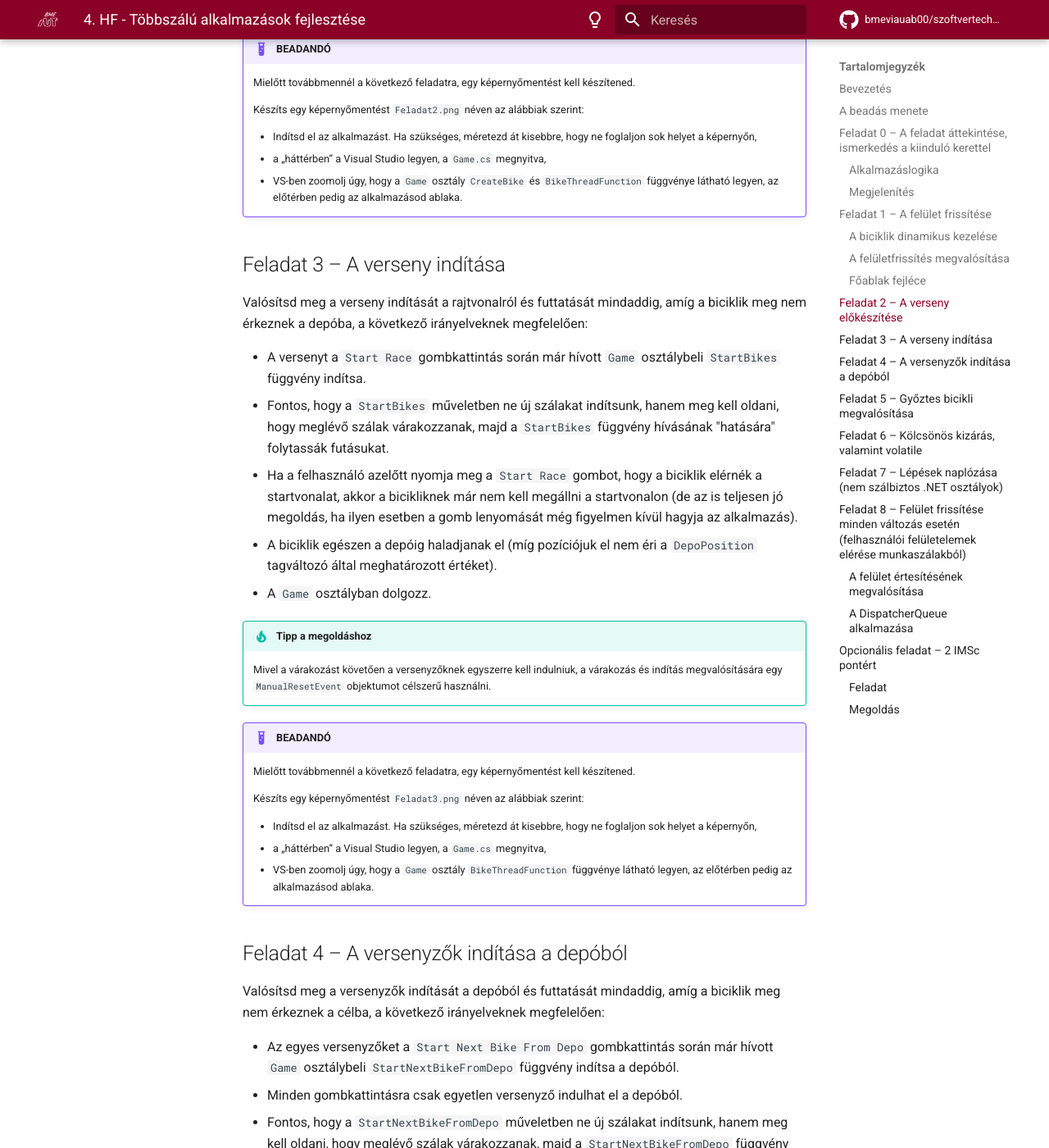
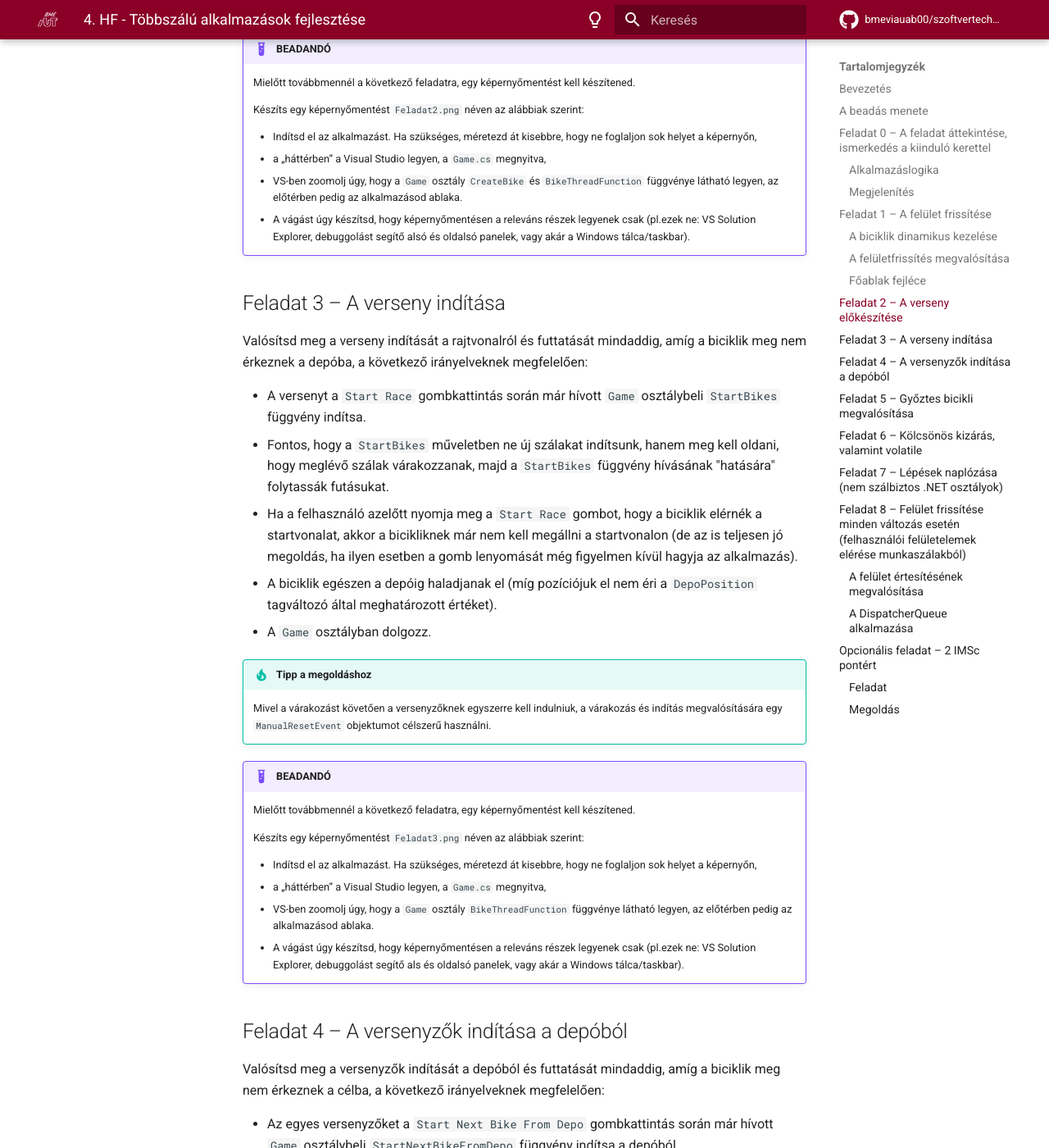
Before and after one commit to bmeviauab00/szoftvertechnikak, an MkDocs documentation site: the page built from docs/hazi/4-tobbszalu-alkalmazasok-fejlesztese/index.md, in a window 1280 px wide and 1400 px high, scrolled down 8408 px. Shown: the whole window at 82% size. Built offline with MkDocs 1.6.1 and Material for MkDocs 9.7.7, drawn with Linux system fonts in a browser that asks for light colours; emoji names are drawn with the system emoji font; comment, search, counter and statistics services are not loaded; the version menu is left out; some of the changed text lies outside the part shown.

Commit message:
HF4 - Képernyőkészítés pontosítás

```diff
--- a/docs/hazi/4-tobbszalu-alkalmazasok-fejlesztese/index.md
+++ b/docs/hazi/4-tobbszalu-alkalmazasok-fejlesztese/index.md
@@ -249,6 +249,7 @@ Ezekhez a lépésekhez még adunk megoldást (de sokkal többet tanulsz belőle,
     - Indítsd el az alkalmazást. Ha szükséges, méretezd át kisebbre, hogy ne foglaljon sok helyet a képernyőn,
     - a „háttérben” a Visual Studio legyen, a `Game.cs` megnyitva,
     - VS-ben zoomolj úgy, hogy a `Game` osztály `CreateBike` és `BikeThreadFunction` függvénye látható legyen, az előtérben pedig az alkalmazásod ablaka.
+    - A vágást úgy készítsd, hogy képernyőmentésen a releváns részek legyenek csak (pl.ezek ne: VS Solution Explorer, debuggolást segítő alsó és oldalsó panelek, vagy akár a Windows tálca/taskbar).
 
 ## Feladat 3 – A verseny indítása
 
@@ -272,6 +273,7 @@ Valósítsd meg a verseny indítását a rajtvonalról és futtatását mindaddi
     - Indítsd el az alkalmazást. Ha szükséges, méretezd át kisebbre, hogy ne foglaljon sok helyet a képernyőn,
     - a „háttérben” a Visual Studio legyen, a `Game.cs` megnyitva,
     - VS-ben zoomolj úgy, hogy a `Game` osztály `BikeThreadFunction` függvénye látható legyen, az előtérben pedig az alkalmazásod ablaka.
+    - A vágást úgy készítsd, hogy képernyőmentésen a releváns részek legyenek csak (pl.ezek ne: VS Solution Explorer, debuggolást segítő als és oldalsó panelek, vagy akár a Windows tálca/taskbar).
 
 ## Feladat 4 – A versenyzők indítása a depóból
 
@@ -295,6 +297,7 @@ Valósítsd meg a versenyzők indítását a depóból és futtatását mindaddi
     - Indítsd el az alkalmazást. Ha szükséges, méretezd át kisebbre, hogy ne foglaljon sok helyet a képernyőn,
     - a „háttérben” a Visual Studio legyen, a `Game.cs` megnyitva,
     - VS-ben zoomolj úgy, hogy a `Game` osztály `BikeThreadFunction` függvénye látható legyen, az előtérben pedig az alkalmazásod ablaka.
+    - A vágást úgy készítsd, hogy képernyőmentésen a releváns részek legyenek csak (pl.ezek ne: VS Solution Explorer, debuggolást segítő alsó és oldalsó panelek, vagy akár a Windows tálca/taskbar).
 
 ## Feladat 5 – Győztes bicikli megvalósítása
 
@@ -338,6 +341,7 @@ A logikát ezt követően önállóan valósítsd meg, az alábbi irányleveknek
     - Indítsd el az alkalmazást. Ha szükséges, méretezd át kisebbre, hogy ne foglaljon sok helyet a képernyőn,
     - a „háttérben” a Visual Studio legyen, a `Game.cs` megnyitva,
     - VS-ben zoomolj úgy, hogy a `Game` osztály `BikeThreadFunction` függvénye látható legyen, az előtérben pedig az alkalmazásod ablaka.
+    - A vágást úgy készítsd, hogy képernyőmentésen a releváns részek legyenek csak (pl.ezek ne: VS Solution Explorer, debuggolást segítő alsó és oldalsó panelek, vagy akár a Windows tálca/taskbar).
 
 ## Feladat 6 – Kölcsönös kizárás, valamint volatile
 
@@ -447,6 +451,7 @@ Feladat: módosítsd úgy a `MainWindow.UpdateBikeUI` függvényt, hogy a `Dispa
     - Indítsd el az alkalmazást. Ha szükséges, méretezd át kisebbre, hogy ne foglaljon sok helyet a képernyőn,
     - a „háttérben” a Visual Studio legyen, a `MainWindow.xaml.cs` megnyitva,
     - VS-ben zoomolj úgy, hogy a `MainWindow` osztály `UpdateBikeUI` függvénye látható legyen, az előtérben pedig az alkalmazásod ablaka.
+    - A vágást úgy készítsd, hogy képernyőmentésen a releváns részek legyenek csak (pl.ezek ne: VS Solution Explorer, debuggolást segítő panalek, vagy akár a Windows tálca/taskbar).
 
 !!! warning "Hasonló játék megvalósítása a gyakorlatban"
     Lényeges, hogy egy hasonló "játék" megvalósítására nem szoktunk szálakat indítani: a biciklik léptetésére egy timer sokkal praktikusabb lenne, mert az egész játék egyszálú maradhatna, és elkerülhetnénk számos, a többszálúságból adódó nehézséget (jelen feladat keretében a célunk értelemszerűen pont a többszálúság témakörének gyakorlása volt).
@@ -483,3 +488,4 @@ Megjegyzés: szálak kiléptetésére alternatív megoldás lett volna a bool é
     - Indítsd el az alkalmazást. Ha szükséges, méretezd át kisebbre, hogy ne foglaljon sok helyet a képernyőn,
     - a „háttérben” a Visual Studio legyen, a `Game.cs` megnyitva,
     - VS-ben zoomolj úgy, hogy a `Game` osztály szálfüggvénye függvénye látható legyen, az előtérben pedig az alkalmazásod ablaka.
+    - A vágást úgy készítsd, hogy képernyőmentésen a releváns részek legyenek csak (pl.ezek ne: VS Solution Explorer, debuggolást segítő alsó és oldalsó panelek, vagy akár a Windows tálca/taskbar).
```
Also changed, not shown: docs/hazi/4-tobbszalu-alkalmazasok-fejlesztese/index_eng.md (+6 -0 lines), docs/hazi/4-tobbszalu-alkalmazasok-fejlesztese/index_ger.md (+6 -0 lines).
